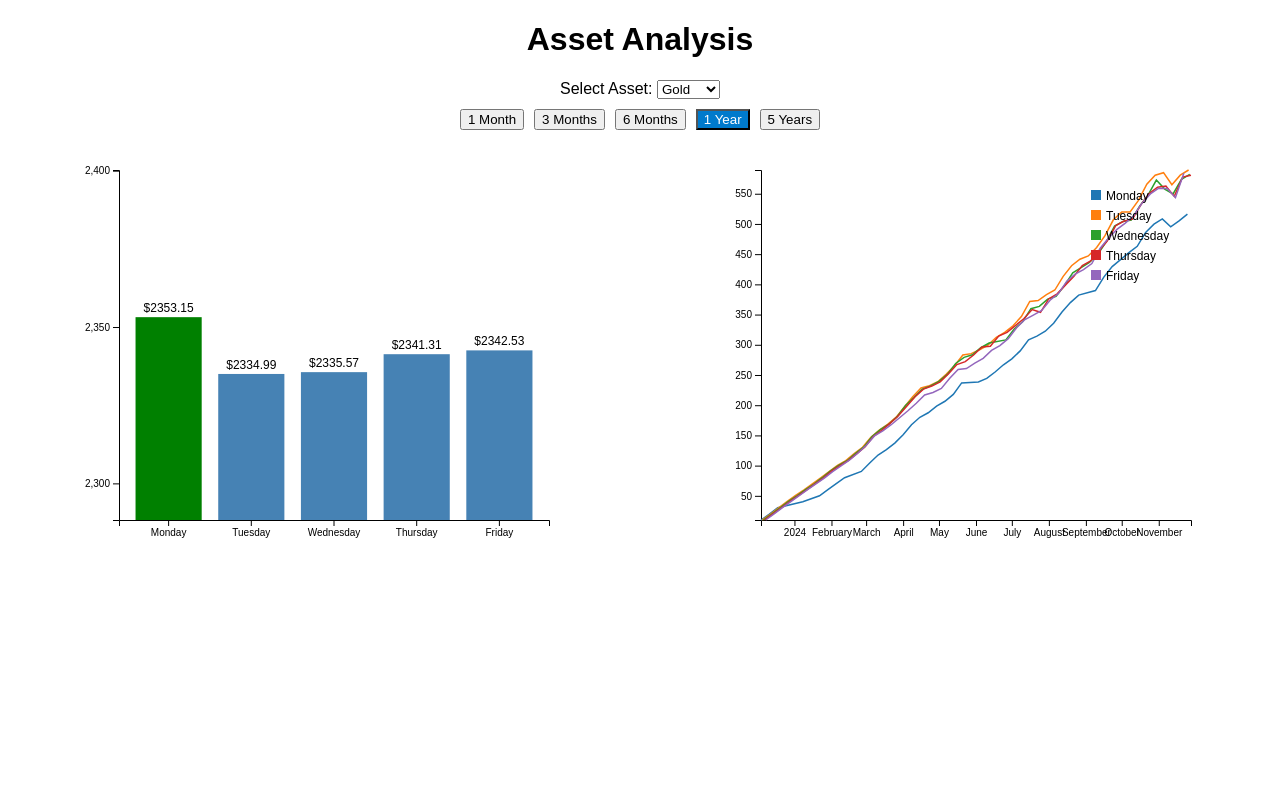
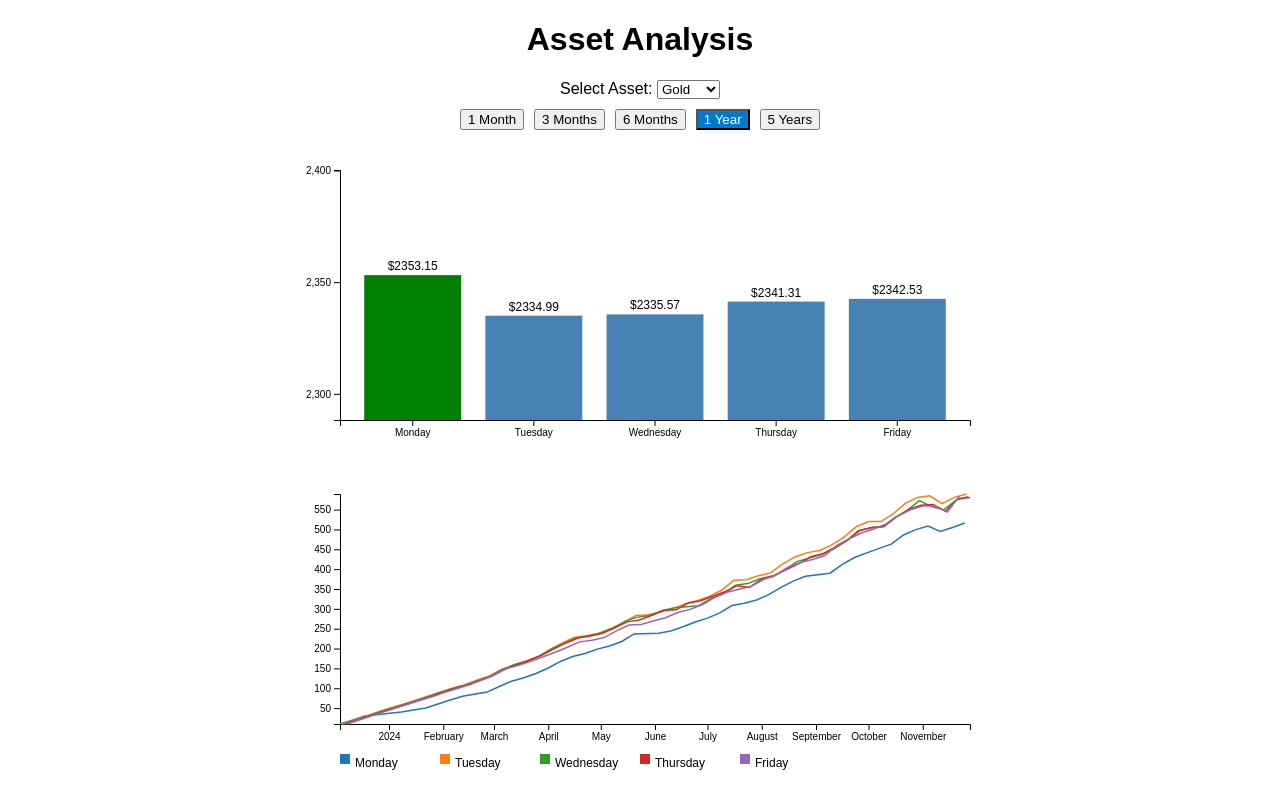
Before and after one commit to nikopastore/recurring-asset-analysis, a Svelte app: page / in a window 1280 px wide. Built offline with nearby package versions, Linux system fonts and the light colour scheme.

Commit message:
Update App.svelte

```diff
--- a/src/App.svelte
+++ b/src/App.svelte
@@ -101,8 +101,8 @@
         d3.select(barChart).selectAll("*").remove();
 
         const margin = { top: 20, right: 20, bottom: 30, left: 50 };
-        const width = 500 - margin.left - margin.right;
-        const height = 400 - margin.top - margin.bottom;
+        const width = 700 - margin.left - margin.right;
+        const height = 300 - margin.top - margin.bottom;
 
         const svg = d3
             .select(barChart)
@@ -151,9 +151,9 @@
     function drawLineChart() {
         d3.select(lineChart).selectAll("*").remove();
 
-        const margin = { top: 20, right: 20, bottom: 30, left: 50 };
-        const width = 500 - margin.left - margin.right;
-        const height = 400 - margin.top - margin.bottom;
+        const margin = { top: 20, right: 20, bottom: 50, left: 50 };
+        const width = 700 - margin.left - margin.right;
+        const height = 300 - margin.top - margin.bottom;
 
         const svg = d3
             .select(lineChart)
@@ -196,23 +196,22 @@
                 );
         });
 
-        const legend = svg
-            .append("g")
-            .attr("transform", `translate(${width - 100},${margin.top})`);
+        const legend = svg.append("g").attr("transform", `translate(0,${height + 30})`);
 
         investmentGrowth.forEach((lineData, index) => {
             legend.append("rect")
-                .attr("x", 0)
-                .attr("y", index * 20)
+                .attr("x", index * 100)
+                .attr("y", 0)
                 .attr("width", 10)
                 .attr("height", 10)
                 .attr("fill", colors(index));
 
             legend.append("text")
-                .attr("x", 15)
-                .attr("y", index * 20 + 10)
+                .attr("x", index * 100 + 15)
+                .attr("y", 10)
                 .text(lineData.day)
-                .style("font-size", "12px");
+                .style("font-size", "12px")
+                .attr("alignment-baseline", "middle");
         });
     }
 </script>
@@ -241,14 +240,14 @@
 
     .charts-container {
         display: flex;
-        flex-wrap: wrap;
-        justify-content: space-between;
+        flex-direction: column;
         gap: 20px;
+        align-items: center;
     }
 
     .chart {
-        flex: 1 1 calc(50% - 10px);
-        min-width: 300px;
+        width: 100%;
+        max-width: 700px;
     }
 </style>
 
```
